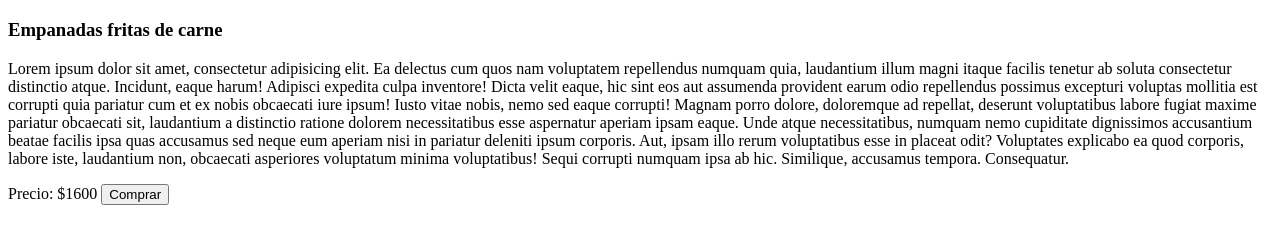
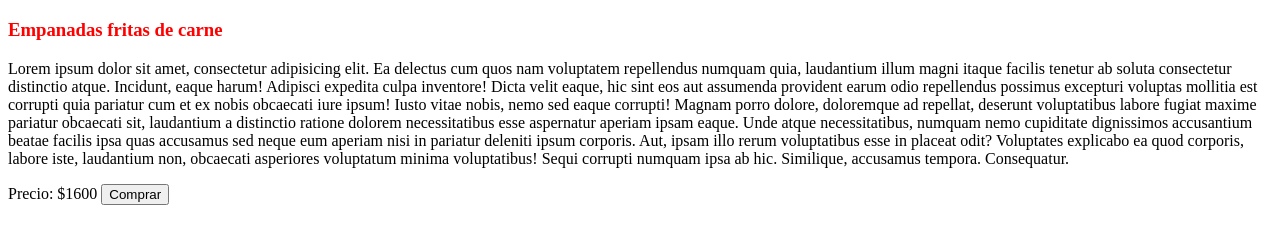
Before and after one commit to MarcosGaray/DEPC-SUITE-gitflow-example-class-12-, a plain HTML site: page index.html in a window 1280 px wide. Shown: the part 61-304 px from the top of the page. Drawn offline with Linux system fonts and the light colour scheme.

Commit message:
Agrego css a la tarjeta de producto

```diff
--- a/index.html
+++ b/index.html
@@ -4,11 +4,12 @@
     <meta charset="UTF-8">
     <meta name="viewport" content="width=device-width, initial-scale=1.0">
     <title>Document</title>
+    <link rel="stylesheet" href="style.css">
 </head>
 <body>
     <h1>Creando página</h1>
     <div>
-        <h3>Empanadas fritas de carne</h3>
+        <h3 class="sub-title">Empanadas fritas de carne</h3>
         <p>
             Lorem ipsum dolor sit amet, consectetur adipisicing elit. Ea delectus cum quos nam voluptatem repellendus numquam quia, laudantium illum magni itaque facilis tenetur ab soluta consectetur distinctio atque. Incidunt, eaque harum! Adipisci expedita culpa inventore! Dicta velit eaque, hic sint eos aut assumenda provident earum odio repellendus possimus excepturi voluptas mollitia est corrupti quia pariatur cum et ex nobis obcaecati iure ipsum! Iusto vitae nobis, nemo sed eaque corrupti! Magnam porro dolore, doloremque ad repellat, deserunt voluptatibus labore fugiat maxime pariatur obcaecati sit, laudantium a distinctio ratione dolorem necessitatibus esse aspernatur aperiam ipsam eaque. Unde atque necessitatibus, numquam nemo cupiditate dignissimos accusantium beatae facilis ipsa quas accusamus sed neque eum aperiam nisi in pariatur deleniti ipsum corporis. Aut, ipsam illo rerum voluptatibus esse in placeat odit? Voluptates explicabo ea quod corporis, labore iste, laudantium non, obcaecati asperiores voluptatum minima voluptatibus! Sequi corrupti numquam ipsa ab hic. Similique, accusamus tempora. Consequatur.
         </p>
--- /dev/null
+++ b/style.css
@@ -0,0 +1,3 @@
+.sub-title{
+    color: #f00;
+}
```
